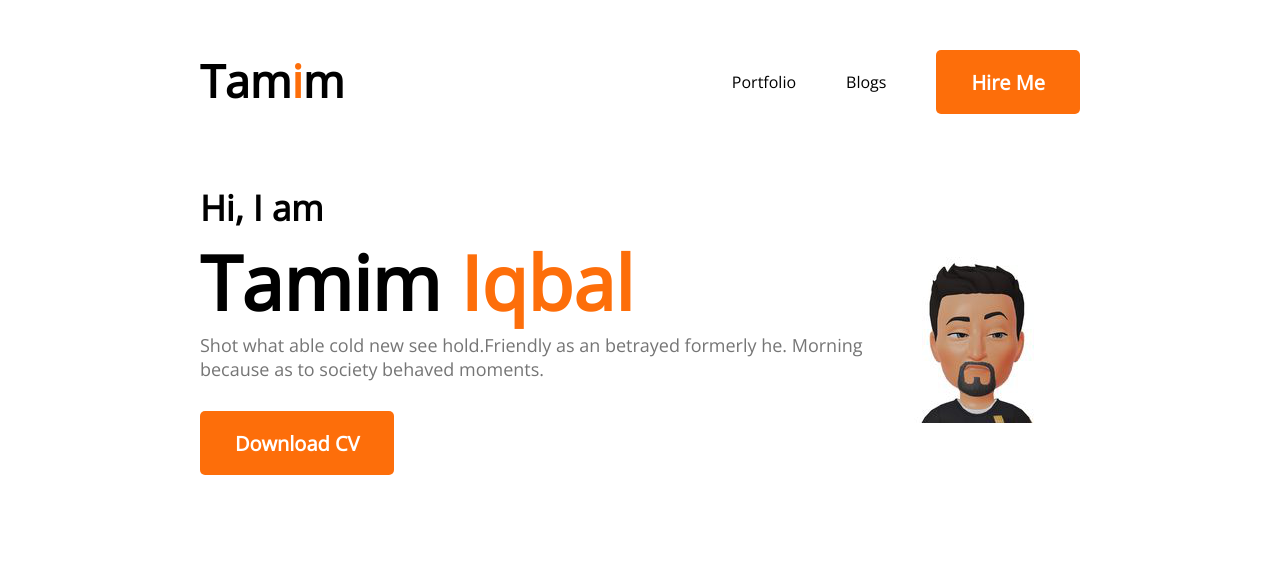
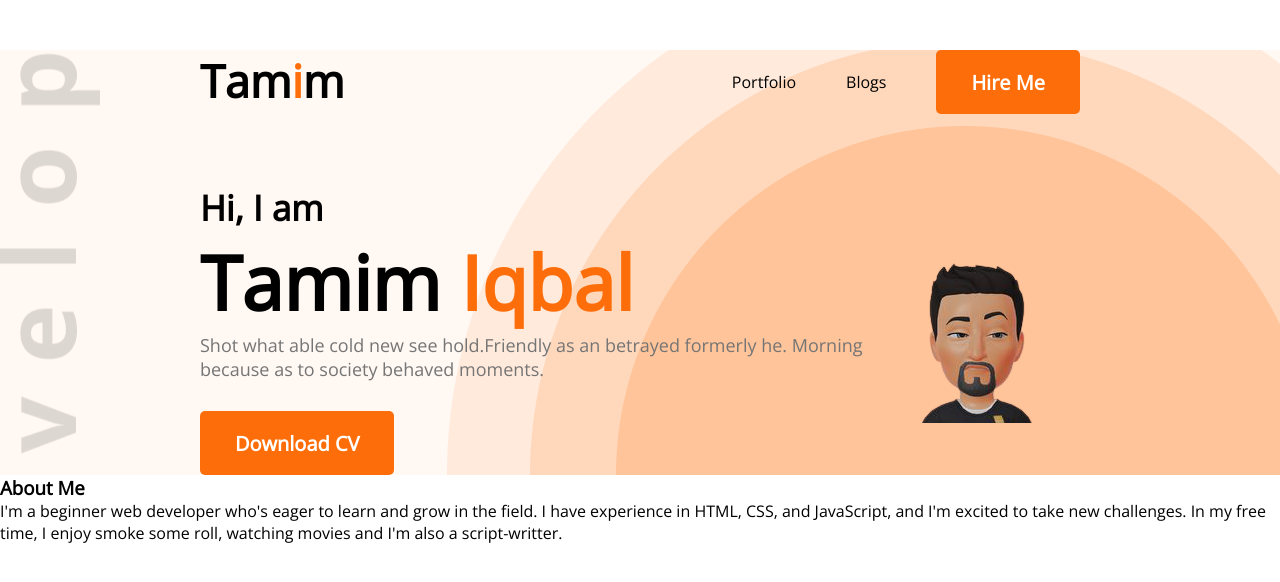
Before and after one commit to iamtamimiqbal/developer-portfolio, a plain HTML site: page index.html in a window 1280 px wide. Drawn offline with nearby package versions, Linux system fonts and the light colour scheme.

Commit message:
about me dhukacci

```diff
--- a/index.html
+++ b/index.html
@@ -13,7 +13,8 @@
 </head>
 
 <body>
-    <header>
+
+    <header class="header">
         <nav>
             <h2 class="nav-title">Tam<span class="text-primary">i</span>m</h2>
             <ul>
@@ -30,9 +31,19 @@
                 <p class="banner-description">Shot what able cold new see hold.Friendly as an betrayed formerly he. Morning because as to society behaved moments.</p>
                 <button class="btn-primary">Download CV</button>
             </div>
-            <img src="images/me.png"  alt="">
+            <img src="images/me-removebg-preview.png"  alt="">
         </div>
     </header>
+    <main>
+        <section class="about">
+            <h3 class="section-title">About Me</h3>
+            <p class="section-description">I'm a beginner web developer who's eager to learn and grow in the field. I have experience in HTML, CSS, and JavaScript, and I'm excited to take new challenges. In my free time, I enjoy smoke some roll, watching movies and I'm also a script-writter.  </p>
+        </section>
+    </main>
+    <footer>
+
+    </footer>
+
 </body>
 
 </html>
--- a/styles/portfolio.css
+++ b/styles/portfolio.css
@@ -1,6 +1,7 @@
 * {
     margin: 0;
     font-family: 'Open Sans', sans-serif;
+
 }
 
 .text-primary {
@@ -16,6 +17,14 @@
     height: 64px;
     border-radius: 5px;
     background: #FD6E0A;
+
+}
+
+.header {
+    background: #FFF8F3;
+    background-image: url('../images/header_bg.png'), url('../images/developer.png');
+    background-repeat: no-repeat;
+    background-position: bottom right, left;
 
 }
 
@@ -63,6 +72,7 @@ nav li {
     margin-bottom: 0px;
     margin-top: 20px;
 }
+
 .banner-description {
     color: #757575;
     font-size: 18px;
```
Also changed, not shown: images/me-removebg-preview.png (added), images/me.png (deleted).
